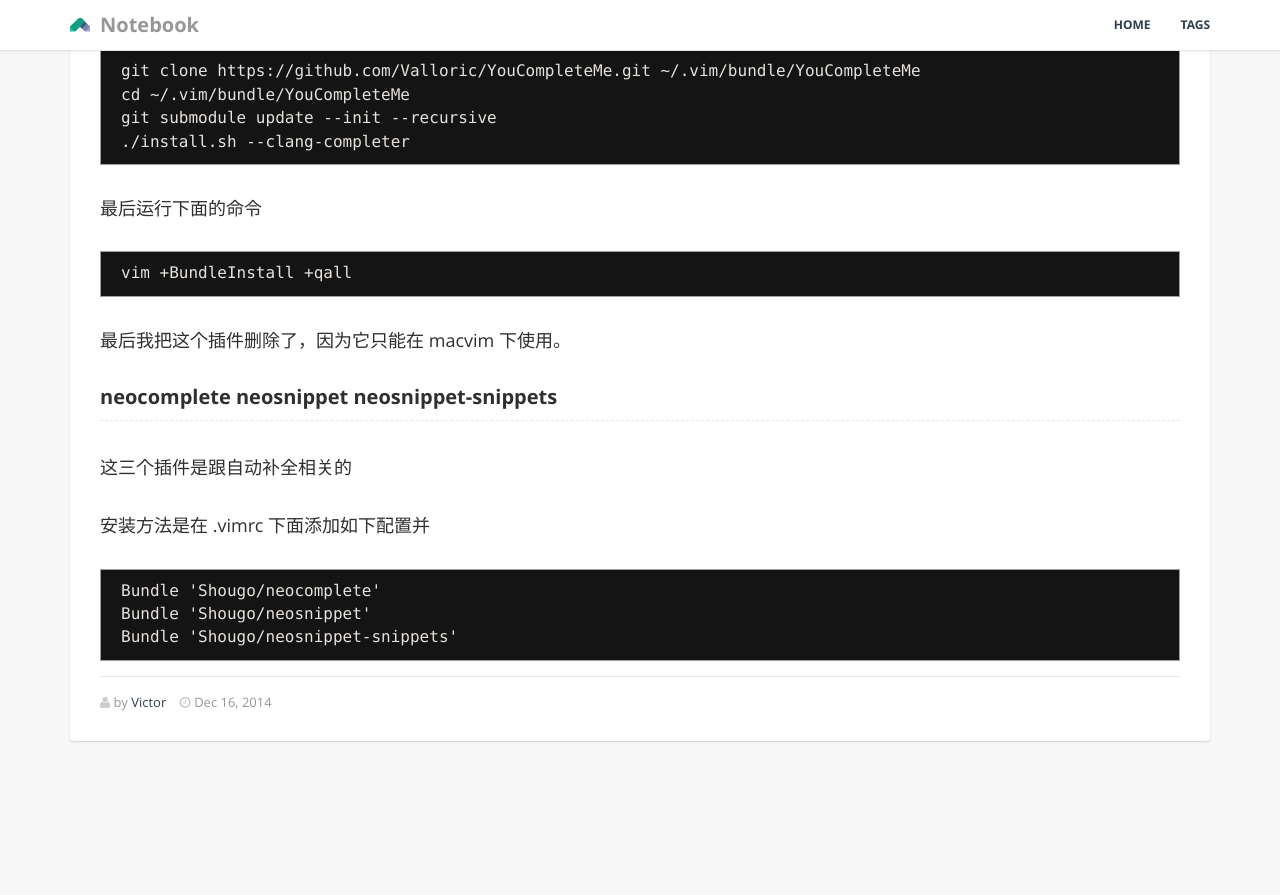
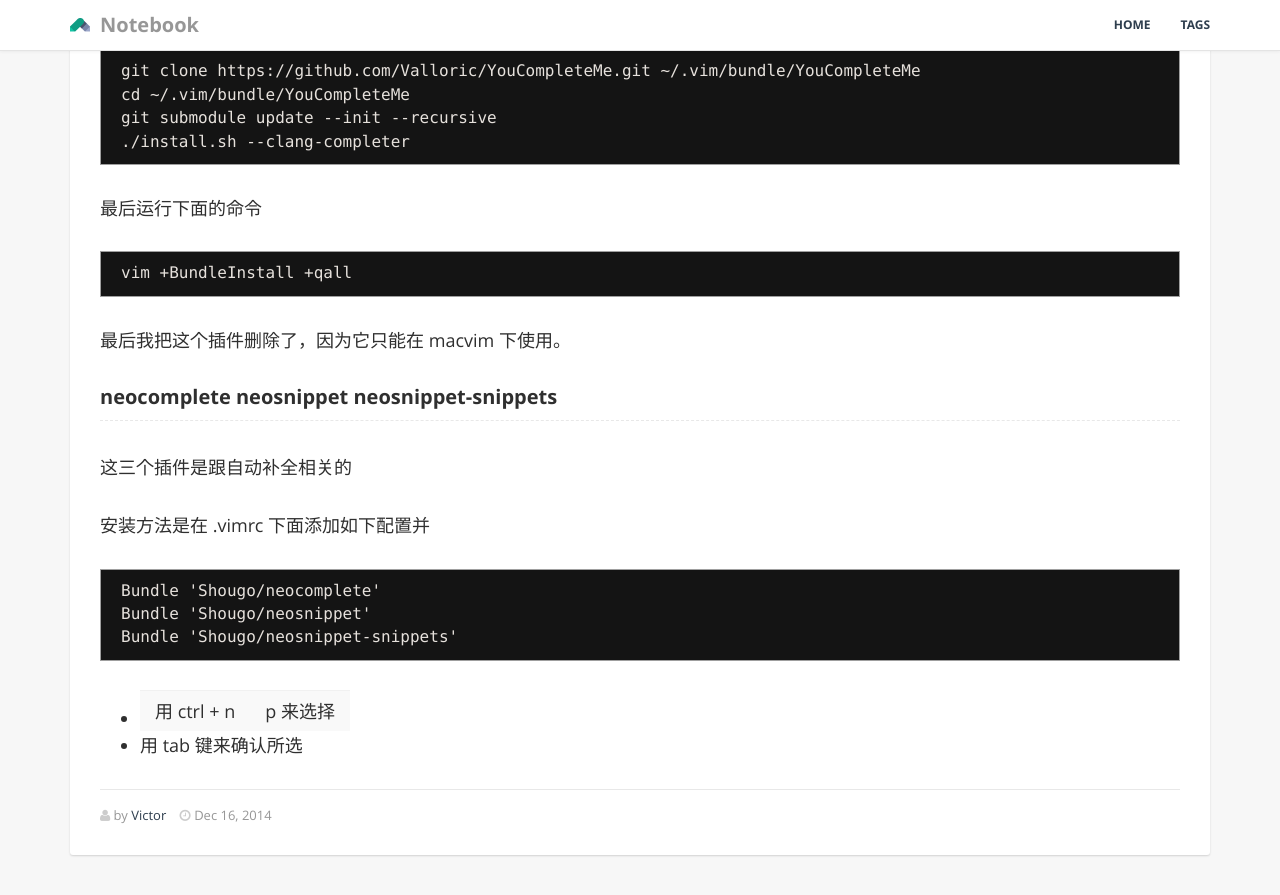
Before and after one commit to GiaoGiaoCat/GiaoGiaoCat.github.io, a Jekyll site: the page built from _posts/201412/2014-12-16-vim-plugin.md, in a window 1280 px wide and 900 px high, scrolled down 2002 px. Shown: the top 895 px of the window. Built offline with Jekyll 4.4.1, drawn with Linux system fonts in a browser that asks for light colours; Markdown is read by kramdown in place of the engine named in the settings; before the commit the page ends 2788 px from its top, so only the background shows below that.

Commit message:
一点小修改

````diff
--- a/_posts/201412/2014-12-16-vim-plugin.md
+++ b/_posts/201412/2014-12-16-vim-plugin.md
@@ -98,3 +98,6 @@ Bundle 'Shougo/neocomplete'
 Bundle 'Shougo/neosnippet'
 Bundle 'Shougo/neosnippet-snippets'
 ```
+
+* 用 ctrl + n | p 来选择
+* 用 tab 键来确认所选
````
